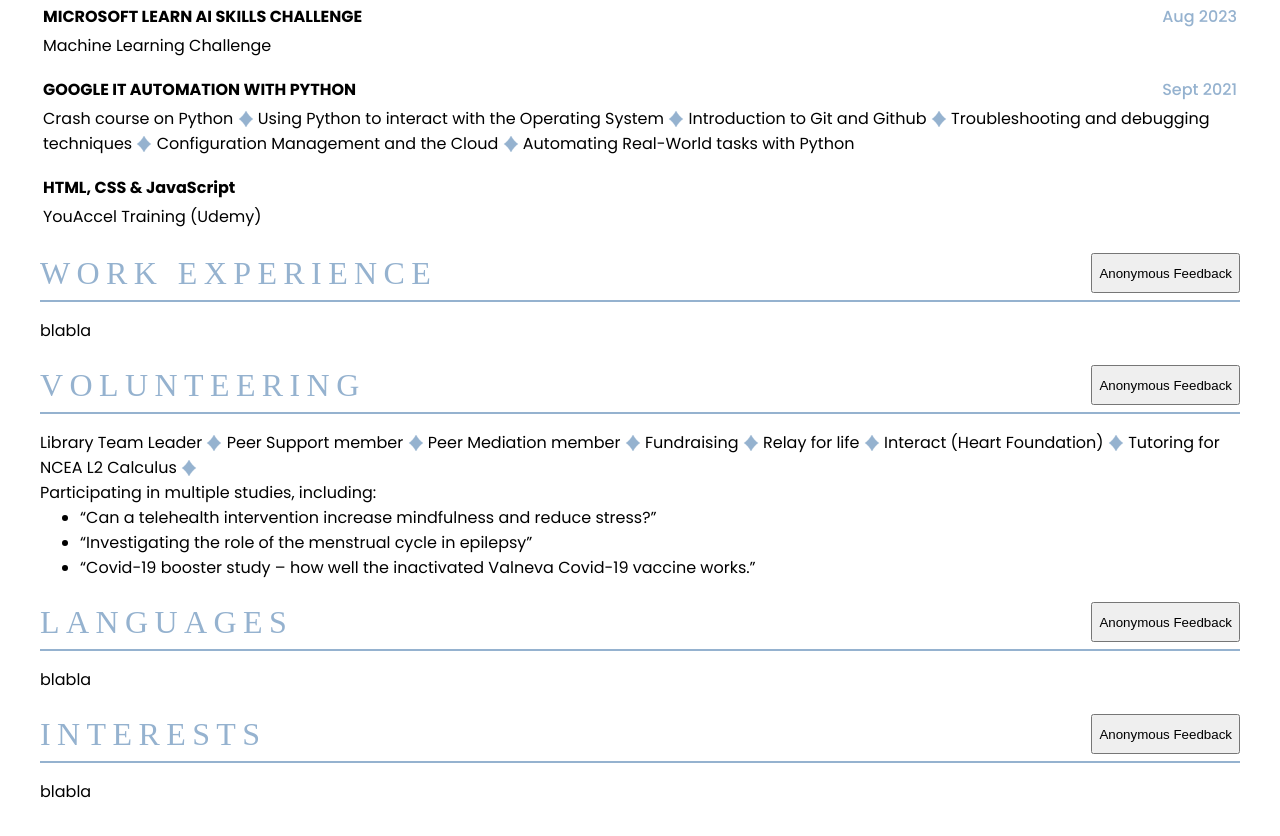
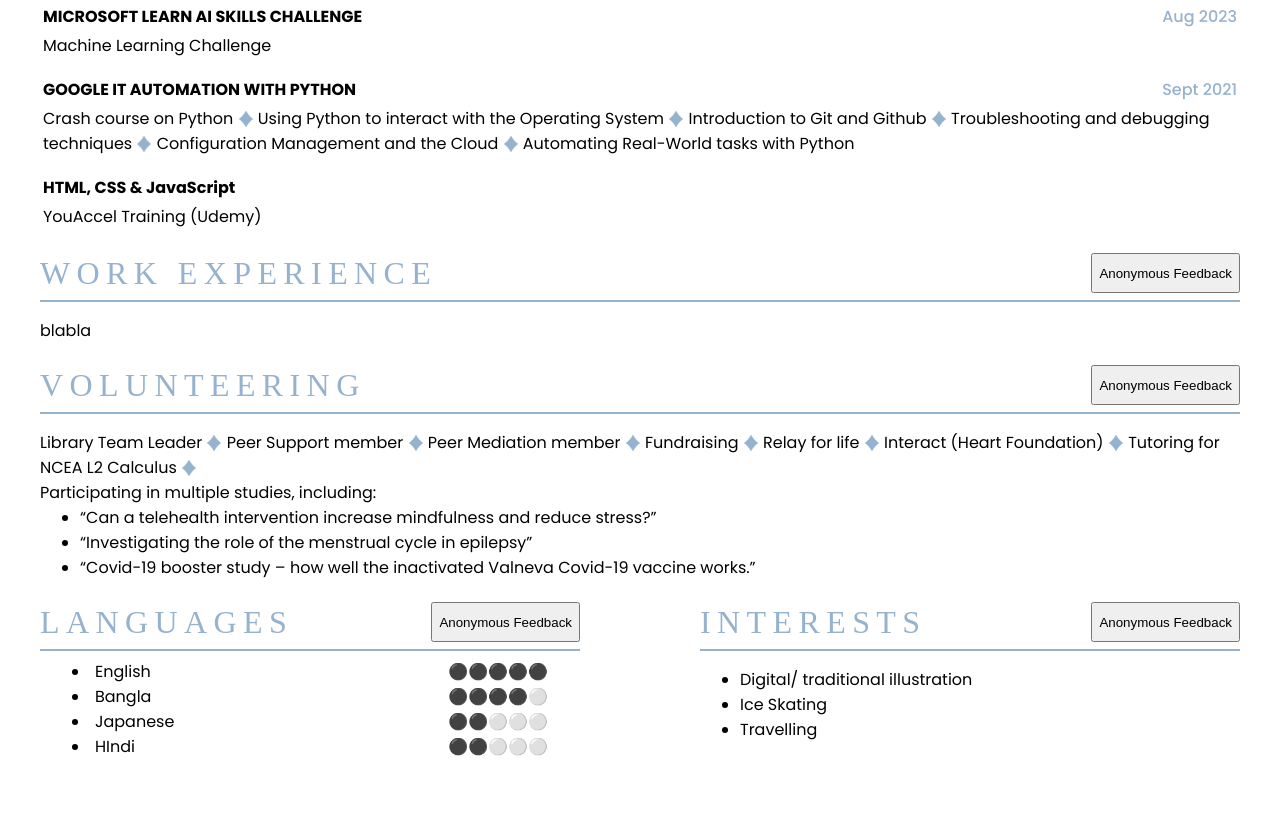
Before and after one commit to iste19/interactiveCV, a plain HTML site: page index.html in a window 1280 px wide. Shown: the part 2161-2997 px from the top of the page. After the commit the page ends 2952 px from the top, so only its background shows below. Drawn offline with Linux system fonts and the light colour scheme; a web font is replaced by a local one.

Commit message:
language+ interests section filled

```diff
--- a/index.html
+++ b/index.html
@@ -325,22 +325,53 @@
 
         </p>
       </section>
-      <section>
+
+      <section class="last">
+        <div class="spacing">
+
           <div class="section-feedback">
             <p class="section-heading">LANGUAGES</p>
             <button>Anonymous Feedback</button>
           </div>
-        <hr />
-        <p class="text">blabla</p>
-      </section>
-      <section>
+          <hr/>
+
+          <div class="language">
+            <div >
+              <li>English</li>
+              <li>Bangla</li>
+              <li>Japanese</li>
+              <li>HIndi</li>
+            </div>
+
+            <div >
+              ⚫⚫⚫⚫⚫
+              <br/>
+              ⚫⚫⚫⚫⚪
+              <br/>
+              ⚫⚫⚪⚪⚪
+              <br/>
+              ⚫⚫⚪⚪⚪
+            </div>
+
+          </div>
+
+        </div>
+
+        <div class="spacing">
           <div class="section-feedback">
             <p class="section-heading">INTERESTS</p>
             <button>Anonymous Feedback</button>
           </div>
-        <hr />
-        <p class="text">blabla</p>
+          <hr/>
+          <ul>
+            <li>Digital/ traditional illustration </li>
+            <li>Ice Skating</li>
+            <li>Travelling</li>
+          </ul>
+        </div>
+
       </section>
+
     </article>
 
     <footer></footer>
--- a/styles/style.css
+++ b/styles/style.css
@@ -107,3 +107,20 @@ section{
     height: 1em;
     margin-bottom: -0.2em;
 }
+
+.last{
+    display: flex;
+    justify-content: space-between;
+    align-items: flex-start;
+}
+
+.spacing{
+    width: 45%;
+}
+
+.language{
+    display: flex;
+    justify-content: space-between;
+    padding-left: 2em;
+    padding-right: 2em;
+}
```
Lines whose indentation alone changed are shown as unchanged.
